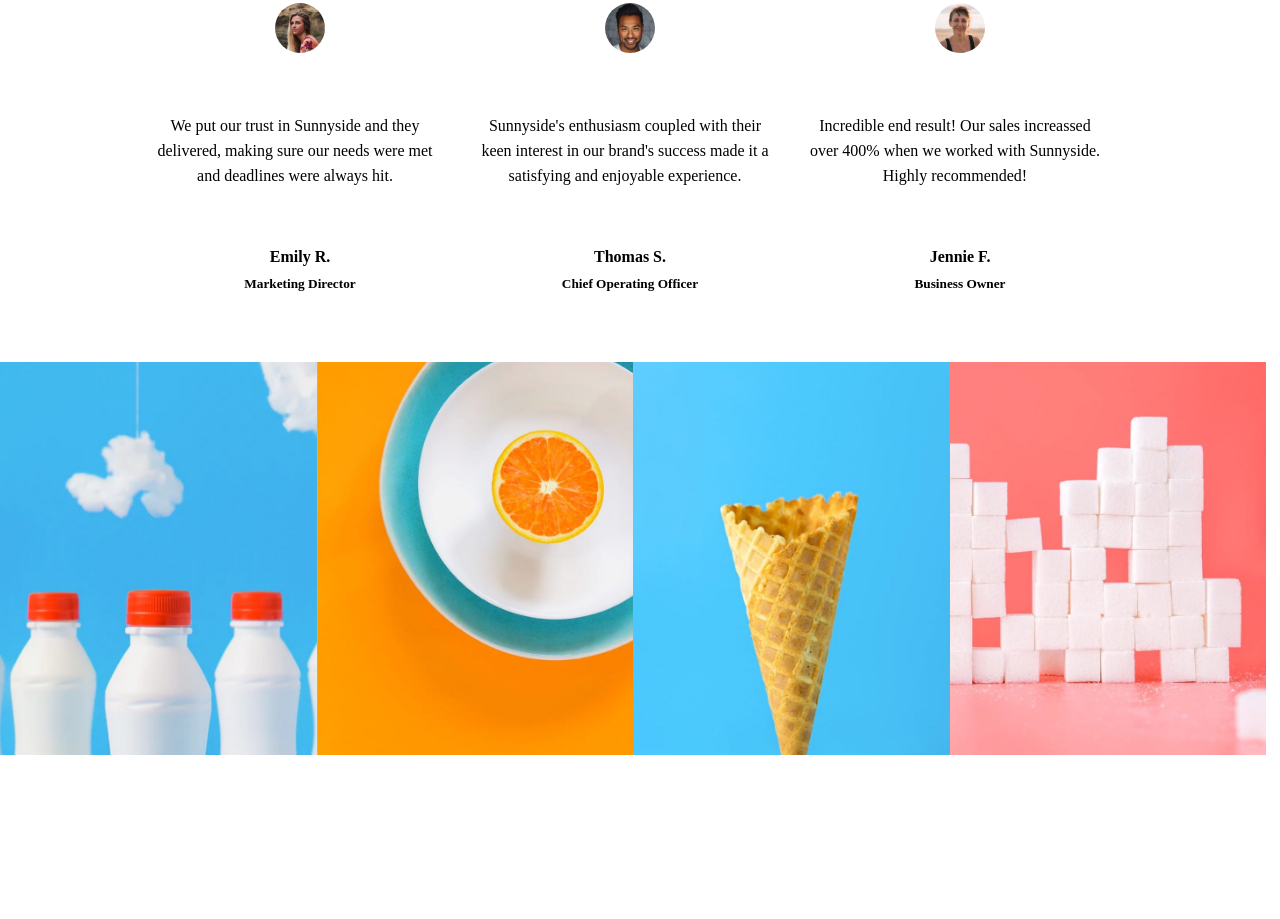
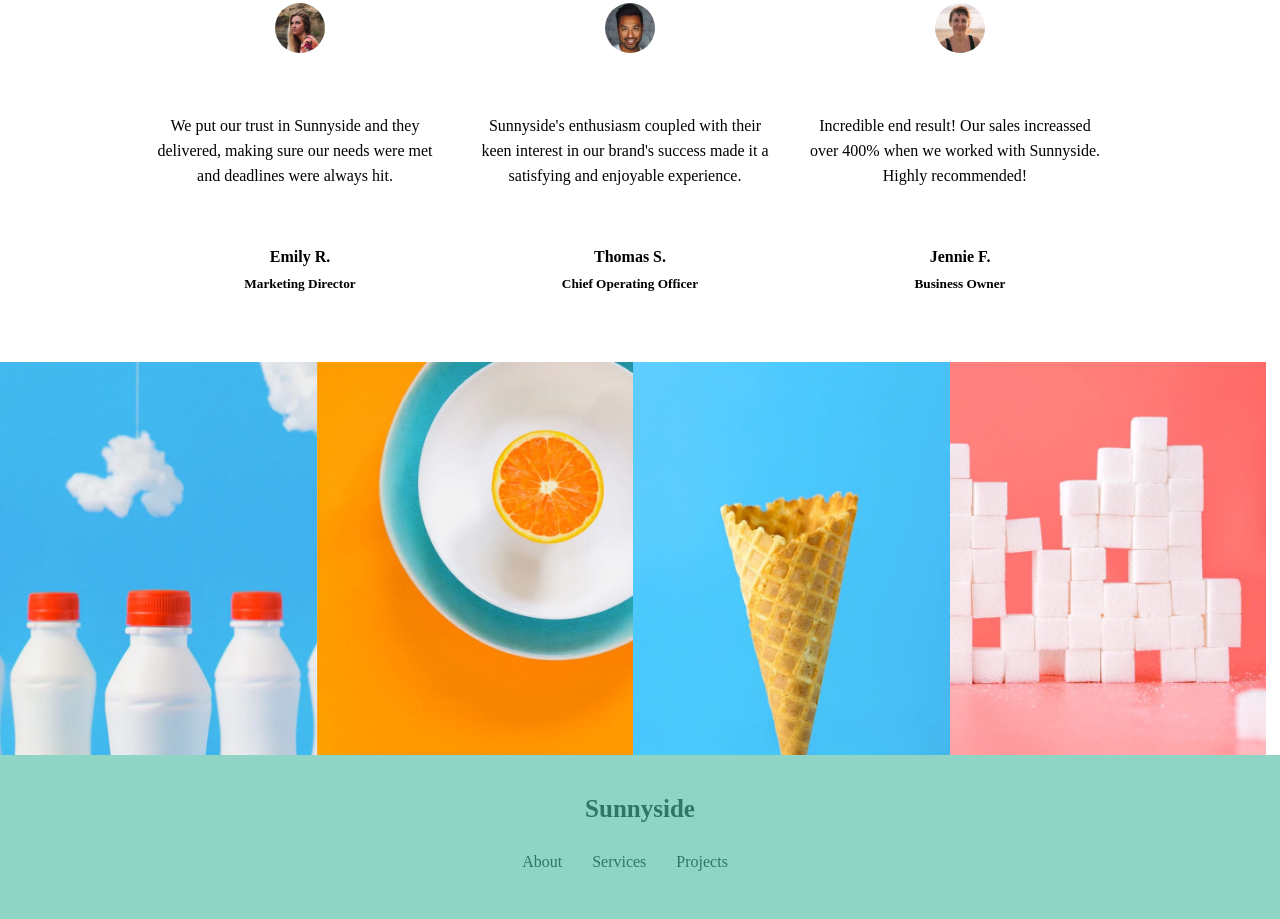
Before and after one commit to dudlves/Sunnyside-agency-page, a plain HTML site: page index.html in a window 1280 px wide. Shown: the part 2905-3824 px from the top of the page. Before the commit the page ends 3660 px from the top, so only its background shows below. Drawn offline with Linux system fonts and the light colour scheme.

Commit message:
feat: create footer

```diff
--- a/index.html
+++ b/index.html
@@ -92,6 +92,17 @@
       <img src="img/image-gallery-cone.jpg" alt="">
       <img src="img/image-gallery-sugarcubes.jpg" alt="">
     </div>
+    <footer>
+      <h6>Sunnyside</h6>
+      <ul>
+        <li>About</li>
+        <li>Services</li>
+        <li>Projects</li>
+      </ul>
+      <ul>
+        <li><img src="" alt=""></li>
+      </ul>
+    </footer>
 
   </body>
 </html>
--- a/style.css
+++ b/style.css
@@ -132,3 +132,31 @@ section > img {
   height: 393px;
   margin: auto;
 }
+
+footer{
+  background-color: #90d4c5;
+  display: flex;
+  flex-direction: column;
+  align-items: center;
+  margin-left: auto;
+  margin-right: auto;
+}
+
+footer > h6{
+  margin-top: 40px;
+  color: #2e7766;
+  font-size: 25px;
+}
+
+footer > ul{
+  margin-top: 30px;
+  list-style-type: none;
+  display: flex;
+  justify-content: center;
+  align-items: center;
+}
+
+footer > ul > li{
+  padding-right: 30px;
+  color: #2e7766;
+}
```
